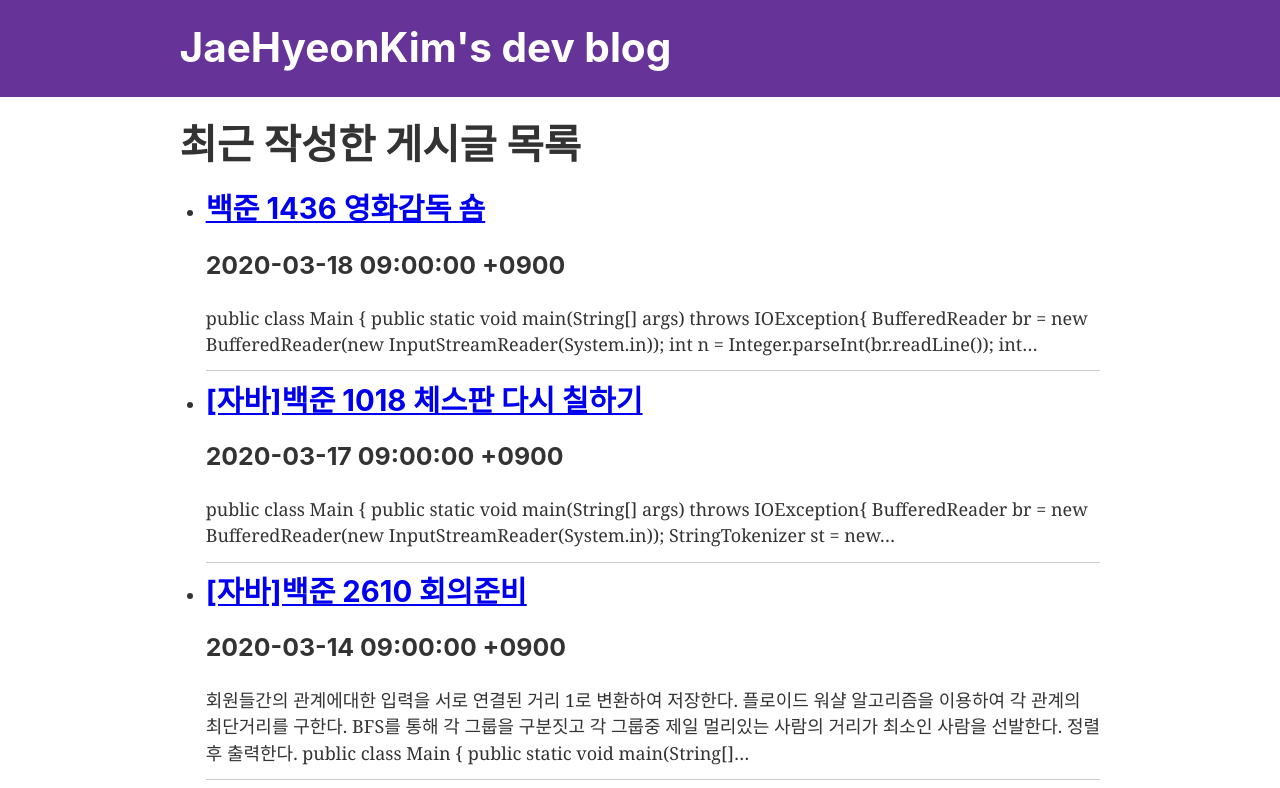
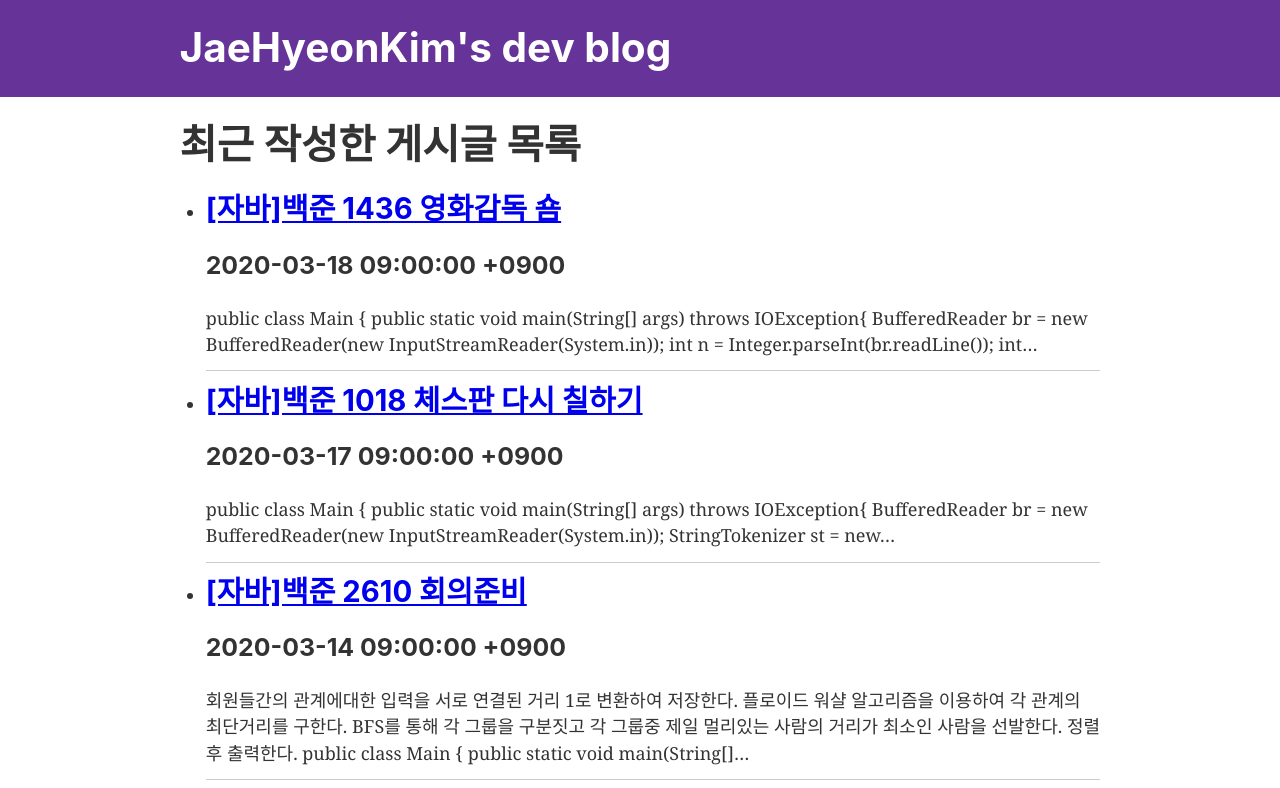
Before and after one commit to JaeHyeonKim19/jaehyeonkim19.blog-archive, a Gatsby site: page / in a window 1280 px wide. Shown: the top 788 px of the page. Built offline with nearby package versions, Linux system fonts and the light colour scheme; Gatsby itself is replaced by a stand-in of ours.

Commit message:
Fix: Fix title of boj-1436-movie-director-shom

```diff
--- a/posts/codingtest/boj-1436-movie-director-shom/boj-1436-movie-director-shom.md
+++ b/posts/codingtest/boj-1436-movie-director-shom/boj-1436-movie-director-shom.md
@@ -1,5 +1,5 @@
 ---
-title: '백준 1436 영화감독 숌'
+title: '[자바]백준 1436 영화감독 숌'
 date: 2020-03-18 09:00:00 +0900
 path: 'codingtest/20200318boj_1436_movie_director_shom'
 ---
```
